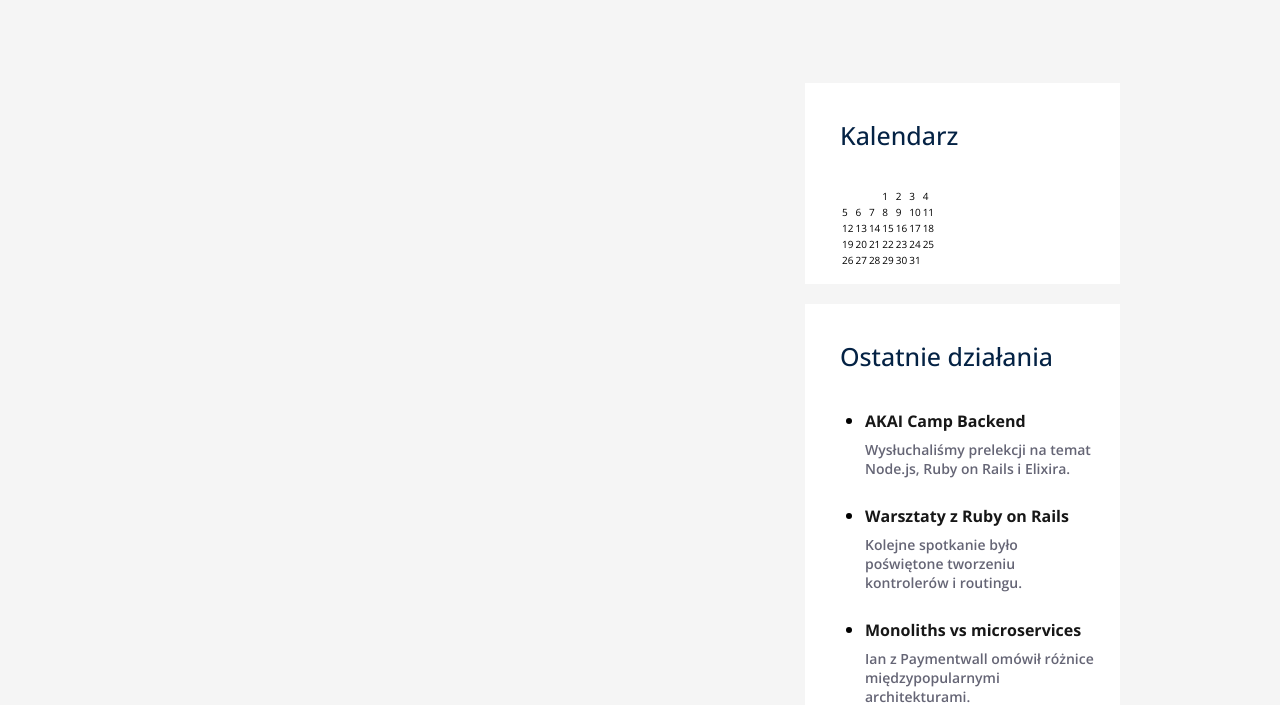
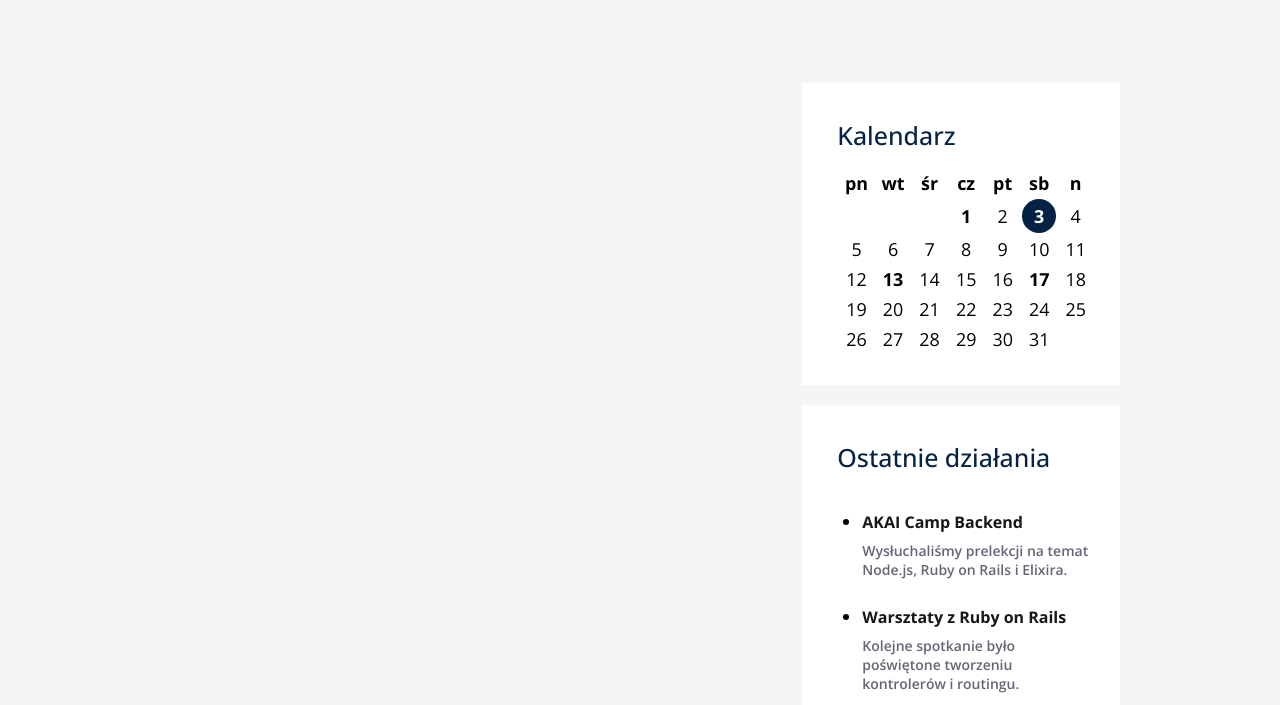
Before and after one commit to akai-org/website-poc, a website built with webpack: page src/index.html in a window 1280 px wide. Shown: the part 127-832 px from the top of the page. Built offline with nearby package versions, Linux system fonts and the light colour scheme; files whose address does not match are found by name.

Commit message:
done calendar styling

```diff
--- a/src/css/sections/_calendar.scss
+++ b/src/css/sections/_calendar.scss
@@ -2,4 +2,64 @@
 
 .calendar {
     @extend %container;
+
+    h2 {
+        margin-bottom: 15px;
+    }
+
+    .calendar-table {
+        border-spacing: -10px 5px;
+        margin-bottom: 15px;
+        table-layout: fixed;
+        text-align: center;
+        user-select: none;
+        width: 100%;
+
+        td,
+        th {
+            font-size: 1.4vw;
+            height: 1.9vw;
+            padding: 0.15vw 0.4vw;
+            width: 1.9vw;
+        }
+    }
 }
+
+.current-day {
+    background-color: $bluish;
+    border: 3px $bluish solid;
+    border-radius: 50%;
+    box-sizing: border-box;
+    color: $white;
+    font-weight: bold;
+}
+
+.highlighted-day {
+    font-weight: bold;
+    position: relative;
+}
+
+.highlighted-day:hover::before {
+    border: solid;
+    border-color: $dark-gray transparent;
+    border-width: 12px 12px 0;
+    bottom: 30px;
+    content: '';
+    left: 5px;
+    position: absolute;
+    z-index: 2;
+}
+
+.highlighted-day:hover::after {
+    font-size: 1.4rem;
+    background-color: $dark-gray;
+    border-radius: 5px;
+    bottom: 40px;
+    color: $white;
+    content: attr(title);
+    left: -110px;
+    padding: 5px 15px;
+    position: absolute;
+    width: 220px;
+    z-index: 3;
+}
--- a/src/css/sections/_main.scss
+++ b/src/css/sections/_main.scss
@@ -5,4 +5,17 @@
     grid-template-columns: 2fr 1fr;
     margin: auto;
     width: 75%;
+
+    @media screen and (max-width: 600px) {
+        padding: 15px 0 25px;
+
+        h1 {
+            display: none;
+        }
+
+        img {
+            margin: auto 0;
+            width: 100%;
+        }
+    }
 }
--- a/src/js/calendar.js
+++ b/src/js/calendar.js
@@ -8,7 +8,11 @@ export class Calendar {
         this.parent = parent;
         this.container = null;
 
-        this.highlighted = [1,3,5];
+        this.highlighted = [
+            {day: 1, desc: 'dzień pierwszy'},
+            {day: 13, desc: 'dzień trzynasty'},
+            {day: 17, desc: 'lorem ipsum'}
+        ]
 
         this.init();
     }
@@ -17,12 +21,14 @@ export class Calendar {
         this.container.className = 'calendar-container'
         this.parent.appendChild(this.container);
         this.genCalendar();
+        this.bindEvents();
     }
     genCalendar() {
         // init table
         this.container.innerHTML = '';
         const table = document.createElement('table');
         table.classList.add('calendar-table');
+        table.id = 'calendar-table';
         this.container.appendChild(table);
 
         // gen day-names
@@ -34,6 +40,7 @@ export class Calendar {
             th.innerHTML = day;
             tr.appendChild(th);
         }
+        table.appendChild(tr);
 
         // populate table with days
         const dayInMonth = new Date(this.year, this.month+1, 0).getDate();
@@ -64,14 +71,18 @@ export class Calendar {
                 table.appendChild(tr);
             }
 
+            // create day element
             let td = document.createElement('td');
             td.innerHTML = i - firstMonthDay + 2;
             td.dayNr = i - firstMonthDay + 2;
 
-            if (this.highlighted.includes(i - firstMonthDay + 2))
+            // add classes in order to style element properly
+            td.classList.add('day');
+
+            if (this.highlighted.map(elem => elem.day).includes(i - firstMonthDay + 2)) {
                 td.classList.add('highlighted-day');
-
-            td.classList.add('day');
+                td.setAttribute('title',this.highlighted.filter(elem => elem.day === i - firstMonthDay + 2)[0].desc);
+            }
 
             if (this.year === this.now.getFullYear() && this.month == this.now.getMonth() && this.day === i-firstMonthDay+2)
                 td.classList.add('current-day');
@@ -80,9 +91,9 @@ export class Calendar {
         }
     }
     bindEvents() {
-        this.container.addEventListener('onmouseover', function(e) {
-            if (e.target.tagName.toLower() === 'td' && e.target.clasList.contains('day')) {
-                //action
+        this.container.addEventListener('click', function(e) {
+            if (e.target.tagName.toLowerCase() === 'td' && e.target.classList.contains('highlighted-day')) {
+                // action
             }
         }.bind(this));
     }
```
